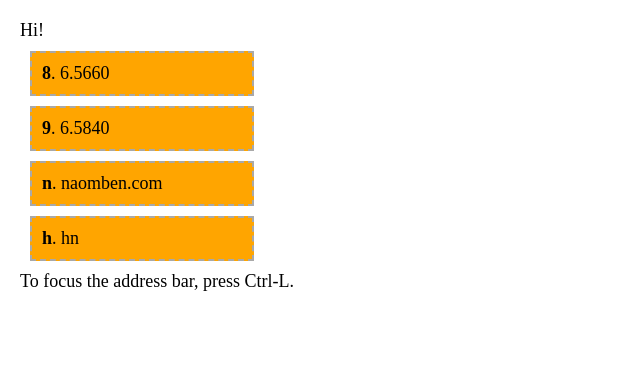
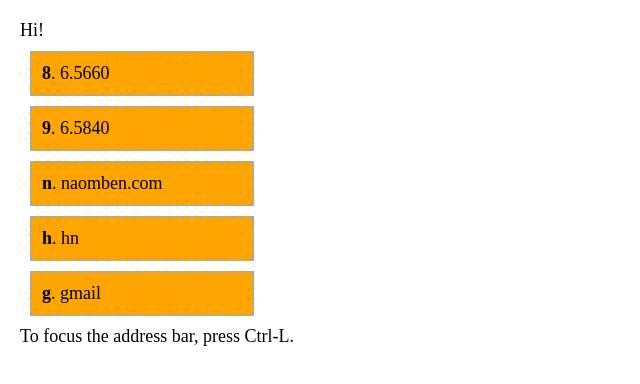
Before and after one commit to bkettle/startpage, a plain HTML site: page index.html in a window 1280 px wide. Shown: the whole page, without its empty margins (0-640 px from the left). Drawn offline with Linux system fonts and the light colour scheme.

Commit message:
add gmail and tab name

```diff
--- a/index.html
+++ b/index.html
@@ -1,5 +1,6 @@
 <!DOCTYPE html>
 <head>
+<title>:)</title>
 <style>
 body {
   font-size: 18px;
@@ -39,7 +40,12 @@ body {
                   "key": "h",
                   "name": "hn",
                   "link": "https://news.ycombinator.com"
-                }
+                },
+                {
+                  "key": "g",
+                  "name": "gmail",
+                  "link": "https://gmail.com"
+                },
               ]}
 
   elem_map = {}
```
